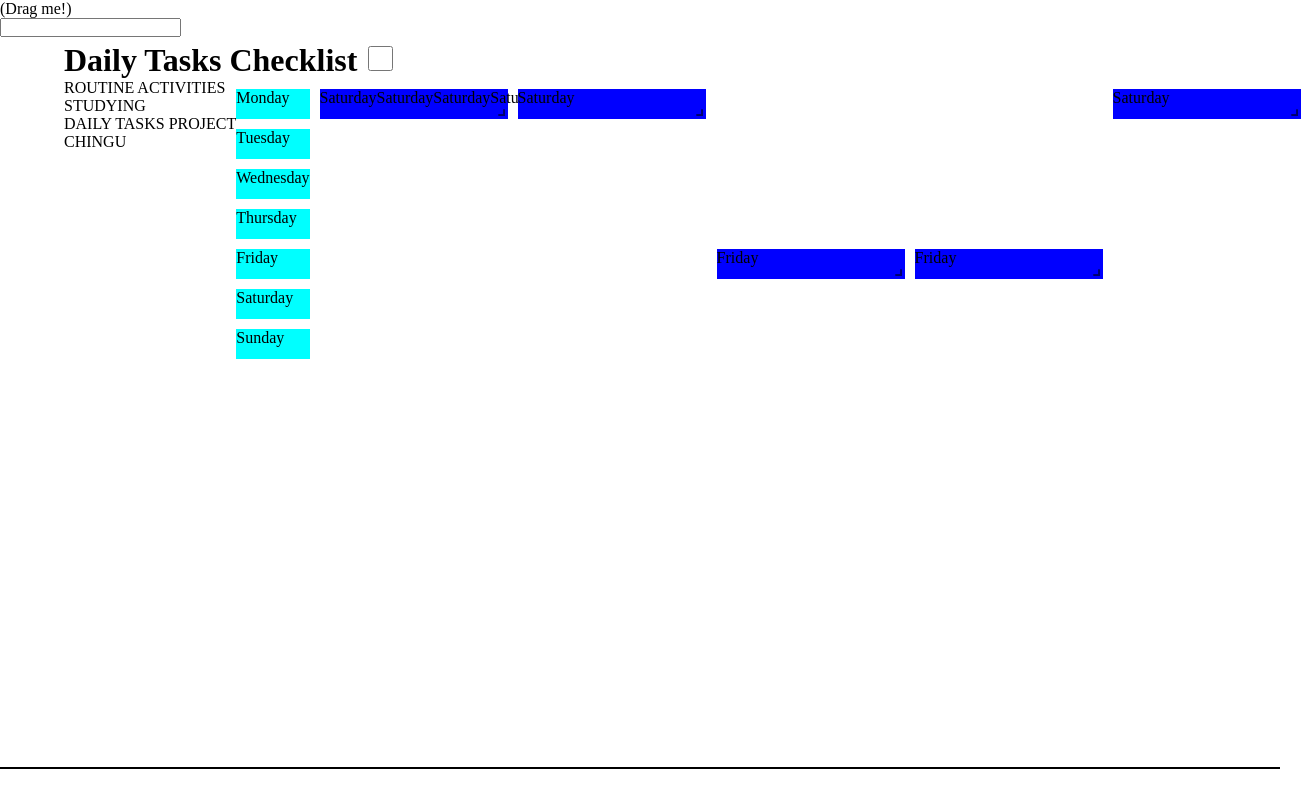
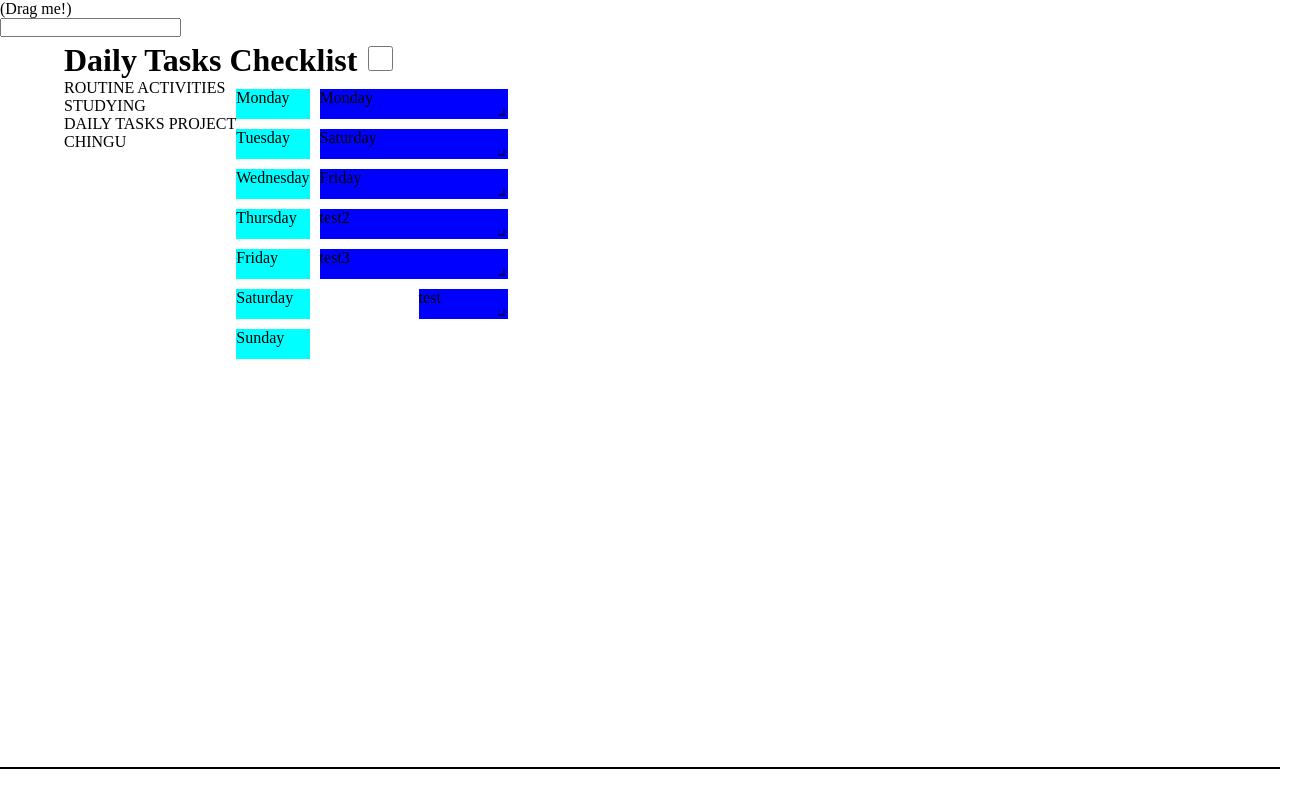
Before and after one commit to chingu-voyages/v47-tier2-team-20, a React (Vite) app in the folder DailyTasksApp/: page / in a window 1280 px wide. Shown: the whole page, 1301 px wide, since content can reach past the window. Built offline with nearby package versions, Linux system fonts and the light colour scheme.

Commit message:
updated drag from outside grid to reflect correct coordinates

```diff
--- a/DailyTasksApp/src/App.jsx
+++ b/DailyTasksApp/src/App.jsx
@@ -8,29 +8,51 @@ import Header from './components/Header';
 import SideBar from './components/SideBar';
 import Category from './components/Category';
 
-const layout = [
-  { i: "a", x: 0, y: 0, w: 1, h: 1 },
-  { i: "b", x: 1, y: 0, w: 1, h: 1 },
-  { i: "c", x: 2, y: 6, w: 3, h: 1 },
-  { i: "d", x: 3, y: 0, w: 1, h: 1 },
-  { i: "e", x: 4, y: 0, w: 1, h: 1 },
-  { i: "f", x: 5, y: 0, w: 1, h: 1 },
-  { i: "g", x: 6, y: 0, w: 1, h: 1 },
-  { i: "h", x: 3, y: 3, w: 1, h: 1 }
+const items = [
+  {
+    key: "a",
+    dataGrid: { x: 0, y: 0, w: 2, maxW: 3, h: 1 },
+    taskName: "Monday",
+  },
+  {
+    key: "b",
+    dataGrid: { x: 0, y: 1, w: 2, maxW: 3, h: 1 },
+    taskName: "Saturday",
+  },
+  {
+    key: "c",
+    dataGrid: { x: 0, y: 2, w: 2, maxW: 3, h: 1 },
+    taskName: "Friday",
+  },
+  {
+    key: "d",
+    dataGrid: { x: 0, y: 3, w: 2, maxW: 3, h: 1 },
+    taskName: "test2",
+  },
+  {
+    key: "e",
+    dataGrid: { x: 0, y: 4, w: 2, maxW: 3, h: 1 },
+    taskName: "test3",
+  },
+  {
+    key: "f",
+    dataGrid: { x: 1, y: 5, w: 1, maxW: 3, h: 1 },
+    taskName: "test",
+  }
 ];
+
 function App() {
-  const [staticLayout, setStaticLayout] = useState(layout)
   const [taskName, setTaskName] = useState("")
-  const [days, setDays] = useState({
-    monday: {y:0, x:0},
-    tuesday: {y:1, x:0},
-    wednesday: {y:2, x:0},
-    thursday: {y:3, x:0},
-    friday: {y:4, x:0},
-    saturday: {y:5, x:0},
-    sunday: {y:6, x:0}
-  })
-  const [tasks, setTasks] = useState([])
+  // const [days, setDays] = useState({
+  //   monday: {y:0, x:0},
+  //   tuesday: {y:1, x:0},
+  //   wednesday: {y:2, x:0},
+  //   thursday: {y:3, x:0},
+  //   friday: {y:4, x:0},
+  //   saturday: {y:5, x:0},
+  //   sunday: {y:6, x:0}
+  // })
+  const [tasks, setTasks] = useState([...items])
 
   const adjustLayout = (items) => {
     let currentX = 0;
@@ -50,74 +72,7 @@ function App() {
     });
   };
 
-  const items = [
-    {
-      key: "a",
-      dataGrid: { x: 0, y: 0, w: 2, maxW: 3, h: 1 },
-      taskName: "SaturdaySaturdaySaturdaySaturdaySaturday",
-    },
-    {
-      key: "b",
-      dataGrid: { x: 0, y: 0, w: 2, maxW: 3, h: 1 },
-      taskName: "Saturday",
-    },
-    {
-      key: "c",
-      dataGrid: { x: 0, y: 4, w: 2, maxW: 3, h: 1 },
-      taskName: "Friday",
-    },
-    {
-      key: "d",
-      dataGrid: { x: 0, y: 4, w: 2, maxW: 3, h: 1 },
-      taskName: "Friday",
-    },
-    {
-      key: "e",
-      dataGrid: { x: 0, y: 0, w: 2, maxW: 3, h: 1 },
-      taskName: "Saturday",
-    },
-  ];
-
-  const adjustedItems = adjustLayout(items);
-
- useEffect(() => {
-  let newArr = []
-  let taskNames = data.map(n => {
-    return n.activityTypes.map(n => {
-      return n.Tasks.map(n => {
-        if(days[n.days[0]]){
-          n.y = days[n.days[0]].y
-          n.x = days[n.days[0]].x
-          n.h = n.days.length
-          console.log('before', n)
-          // for(let day of n.days){
-          //   setDays({...days, [day]:{y: days[day].y, x: days[day].x++ }})
-          // }
-          setDays({...days, [n.days[0]]: {...days[n.days[0]], x : days[n.days[0]].x++} })
-          newArr.push(n)
-          console.log('after', n)
-        }
-        // for (let day of n.days) {
-        //   if(days[day]) {
-        //     n.y = days[day].y
-        //     n.x = days[day].x
-        //     console.log('days[day].x', days[day].x)
-        //     console.log(n)
-        //     setDays({...days, [day]:{y: days[day].y, x: days[day].x++ }})
-        //     setTasks([...tasks,n])
-        //     newArr.push(n)
-        //   }
-        // }
-      }
-      )
-    })
-  })
-console.log(newArr)
-setTasks(newArr)
-  // setTasks(taskNames)
-
- }, [])
-
+  const adjustedItems = adjustLayout(tasks);
 
   const onDrop = (layout, layoutItem, _event) => {
     console.log(layoutItem)
@@ -126,9 +81,16 @@ setTasks(newArr)
     layoutItem.moved = true
     layoutItem.resizeHandles = true
     layoutItem.i = taskName
-    setStaticLayout([...staticLayout, layoutItem])
+    console.log('layoutitem', layoutItem)
+    setTasks([...tasks, {
+      key: layoutItem.i,
+       dataGrid: { x: layoutItem.x, y: layoutItem.y, w: layoutItem.w, maxW: 3, h: 1 },
+       taskName: taskName
+    }])
+    console.log('tasks', tasks)
     alert(`Dropped element props:\n${JSON.stringify(layoutItem, ['x', 'y', 'w', 'h'], 2)}`);
   };
+console.log('adjusteditems', adjustedItems)
   return (
     <>
       <div
@@ -171,7 +133,7 @@ setTasks(newArr)
               preventCollision={true}
               onDrop={onDrop}
             >
-              {adjustedItems.map((item) => (
+              {tasks.map((item) => (
                 <div key={item.key} data-grid={item.dataGrid}>
                   {item.taskName}
                 </div>
@@ -185,7 +147,7 @@ setTasks(newArr)
               <div key="g" data-grid={{ x: 3, y: 3, w: 1, maxW: 3, h: 1 }}>g</div>
               <div key="h" data-grid={{ x: 1, y: 6, w: 1, maxW: 3, h: 1 }}>h</div>
               <div key="i" data-grid={{ x: 0, y: 6, w: 1, maxW: 3, h: 1 }}>i</div>
-              <div key="j" data-grid={{ x: 0, y: 7, w: 1, maxW: 3, h: 1 }}>New Item</div> */}
+              <div key="j" data-grid={{ x: 0, y: 1, w: 1, maxW: 3, h: 1 }}>New Item</div>  */}
             </GridLayout>
           </div>
         </div>
```
